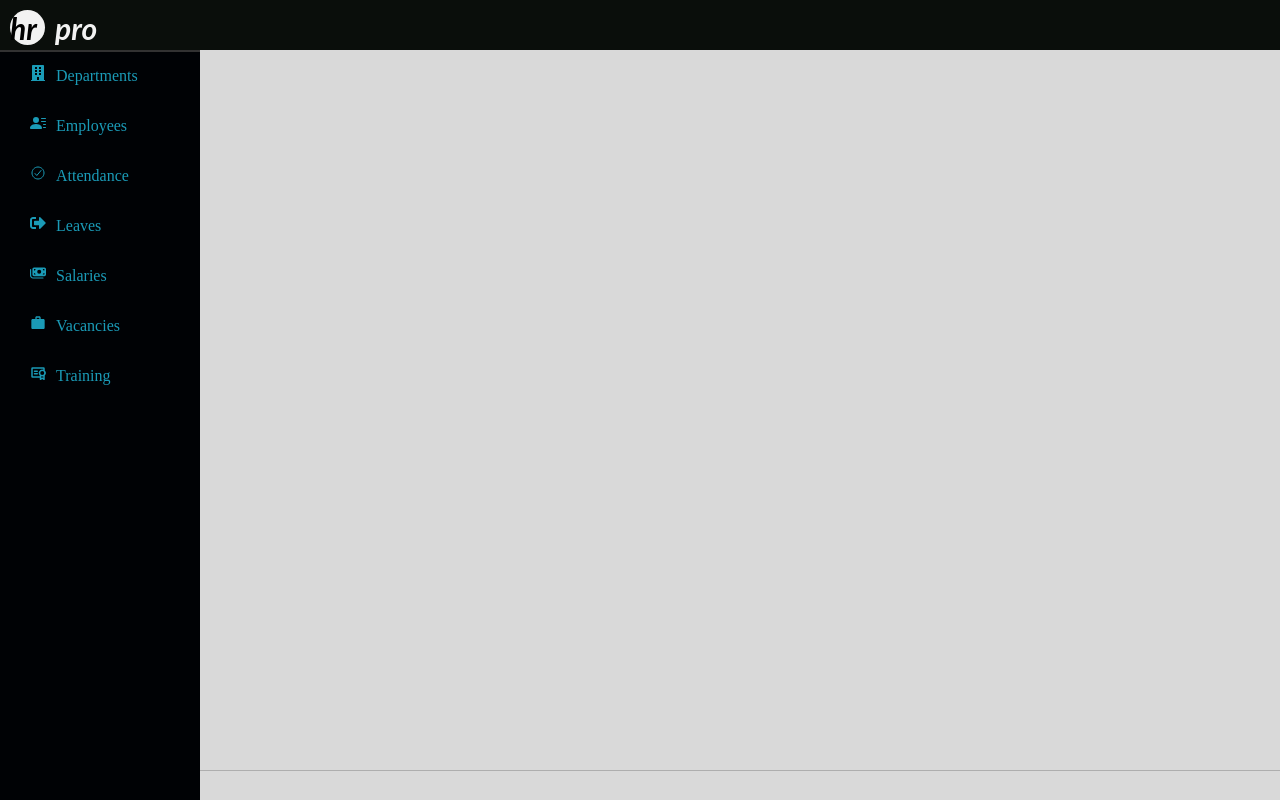
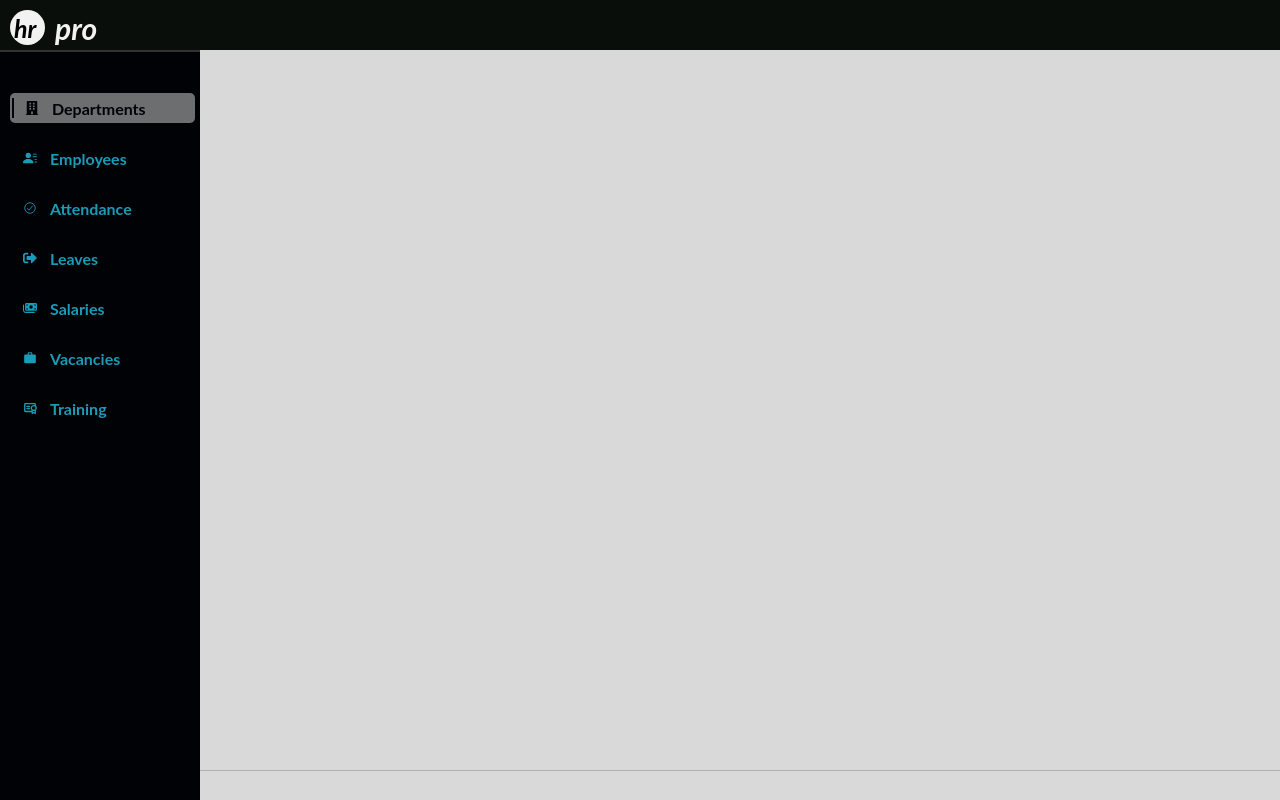
Before and after one commit to aplusInDev/hr-pro, a React (Create React App) app: page / in a window 1280 px wide. Built offline with nearby package versions, Linux system fonts and the light colour scheme.

Commit message:
sidebar code enhancement by aplus at 18:37 18-03-2024

```diff
--- /dev/null
+++ b/src/assets/css/AsideLink.css
@@ -0,0 +1,41 @@
+.aside-link {
+text-decoration: none;
+color: var(--icon-color);
+padding-left: 5px;
+margin: 0 5px;
+width: 185px;
+height: var(--field-height);
+display: flex;
+align-items: center;
+}
+
+aside li:hover > .aside-link,
+aside a.active {
+  background-color: var(--main-light-color);
+  opacity: .5;
+  border-radius: 5px;
+  color: var(--second-dark-color);
+  transition: opacity .5s step-end;
+}
+
+aside li:hover > .aside-link::before,
+aside a.active::before {
+  content: '';
+  width: 2px;
+  height: calc(var(--field-height) - 10px);
+  background-color: var(--second-dark-color);
+  transform: translateX(-3px);
+}
+
+.aside-link > .icon {
+  display: flex;
+  justify-content: center;
+  align-items: center;
+  width: var(--field-height);
+  height: var(--field-height);
+}
+
+.aside-link > .text {
+  padding-left: 5px;
+  font: bold 16px 'Lato', sans-serif;
+}
--- a/src/assets/css/Header.css
+++ b/src/assets/css/Header.css
@@ -1,7 +1,7 @@
 header {
-    background-color: var(--midnight-black);
   width: 100vw;
   height: 50px;
+  background-color: var(--midnight-black);
   outline: 2px solid var(--b-dark);
 }
 
@@ -12,21 +12,21 @@ header h1 {
   height: 40px;
   padding-left: 10px;
   padding-top: 10px;
-    /* background-color: red; */
   display: flex;
   flex-flow: row nowrap;
 }
 
 h1 > span {
-    /* background-color: rgba(22, 22, 23, .8); */
+  font: italic bold 25px 'Lato', sans-serif;
   background-color: #F2F2F2;
   border-radius: 50%;
   color: #000000;
   width: 35px;
   height: 35px;
+  margin-right: 10px;
+  padding-left: 4px;
   display: flex;
   flex-direction: row;
   justify-content: flex-start;
   align-items: center;
-    margin-right: 10px;
 }
--- a/src/assets/css/Sidebar.css
+++ b/src/assets/css/Sidebar.css
@@ -1,35 +1,23 @@
 aside {
-  /* background-color: var(--seconde-dark-color); */
+  --field-height: 30px;
   background-color: var(--second-dark-color);
   width: 200px;
   /* height: calc(100vh - 50px); */
   height: 100vh;
-  /* border-top: 1px solid var(--b-dark); */
+  border-top: 1px solid var(--b-dark);
   color: var(--icon-color);
 }
 
-.sidebar ul{
+aside ul {
+  list-style: none;
+  padding: 0;
   margin: 0;
-  padding: 0;
-  list-style-type: none;
+  margin-top: 15px;
+  padding-top: 2px;
 }
 
-.sidebar li {
-  padding: 15px 30px 15px ;
-  height: 50px;
-
+aside li {
+  height: var(--field-height);
+  line-height: 30px;
+  padding: 25px 5px;
 }
-
-a {
-  text-decoration: none;
-  color: var(--icon-color);
-}
-
-.sidebar li:hover {
-  background-color: var(--b-dark);
-  border-radius: 10px;
-}
-
-.sidebar li span{
-  padding-right: 10px;
-}
--- a/src/assets/css/index.css
+++ b/src/assets/css/index.css
@@ -31,10 +31,10 @@
   box-sizing: border-box;
   scrollbar-color: #677070 #292e2e;
   scrollbar-width: thin;
+  font: italic bold 14px 'Lato', sans-serif;
 }
 
 #root {
-  background-color: #ff0000;
   position: relative;
   overflow-x: hidden;
   height: 100vh;
--- /dev/null
+++ b/src/components/ui/AsideLink.jsx
@@ -0,0 +1,17 @@
+import React from 'react'
+import '../../assets/css/AsideLink.css';
+
+function AsideLink({link, icon, text, active, onClick}) {
+  return (
+    <a
+      href={link}
+      className={`aside-link ${active ? 'active' : ''}`}
+      onClick={onClick}
+    >
+      <span className="icon">{icon}</span>
+      <span className="text">{text}</span>
+    </a>
+  )
+}
+
+export default AsideLink
--- /dev/null
+++ b/src/components/ui/index.js
@@ -0,0 +1 @@
+export { default as AsideLink } from './AsideLink';
--- a/src/layouts/Sidebar.jsx
+++ b/src/layouts/Sidebar.jsx
@@ -1,26 +1,51 @@
 import React from 'react'
+import { useState } from 'react'
 import { FaBuilding ,FaSignOutAlt } from "react-icons/fa";
 import { BsPersonLinesFill } from "react-icons/bs";
 import { IoCheckmarkCircleOutline } from "react-icons/io5";
 import { FaMoneyBills } from "react-icons/fa6";
 import { MdOutlineWork } from "react-icons/md";
 import { PiCertificateBold } from "react-icons/pi";
+import { AsideLink } from '../components/ui';
 import '../assets/css/Sidebar.css';
 
+
+const fields = [
+    {link: '#departments', icon: <FaBuilding />, text: 'Departments'},
+    {link: '#employees', icon: <BsPersonLinesFill />, text: 'Employees'},
+    {link: '#attendance', icon: <IoCheckmarkCircleOutline />, text: 'Attendance'},
+    {link: '#leaves', icon: <FaSignOutAlt />, text: 'Leaves'},
+    {link: '#salaries', icon: <FaMoneyBills />, text: 'Salaries'},
+    {link: '#vacancies', icon: <MdOutlineWork />, text: 'Vacancies'},
+    {link: '#training', icon: <PiCertificateBold />, text: 'Training'},
+]
+
+
 function  Sidebar() {
+  const [active, setActive] = useState(0);
+
+  function handleClik(index) {
+      setActive(index);
+  }
+
   return (
     <aside>
-         <div className="sidebar">
+      <nav>
     <ul>
-            <li><a href="#departements"><span><FaBuilding /></span>Departments</a></li>
-            <li><a href="#employees"><span><BsPersonLinesFill /></span>Employees</a></li>
-            <li><a href="#attendance"><span><IoCheckmarkCircleOutline /></span>Attendance</a></li>
-            <li><a href="#leaves"><span><FaSignOutAlt /></span>Leaves</a></li>
-            <li><a href="#salaries"><span><FaMoneyBills /></span>Salaries</a></li>
-            <li><a href="#vacancies"><span><MdOutlineWork /></span>Vacancies</a></li>
-            <li><a href="#training"><span><PiCertificateBold /></span>Training</a></li>
+      {fields.map((field, index) => (
+        <li
+          key={index}>
+          <AsideLink
+            link={field.link}
+            icon={field.icon}
+            text={field.text}
+            active={active === index}
+            onClick={() => handleClik(index)}
+          />
+        </li>
+      ))}
         </ul>
-         </div>
+      </nav>
     </aside>
   );
 }
```
Lines whose indentation alone changed are shown as unchanged.
